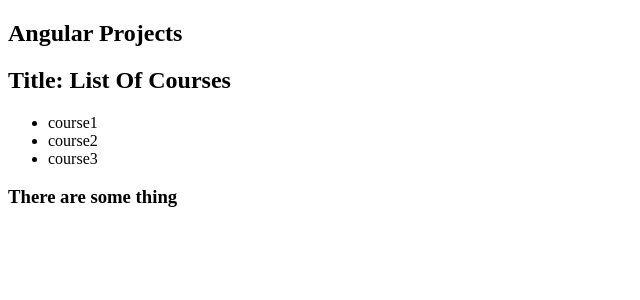
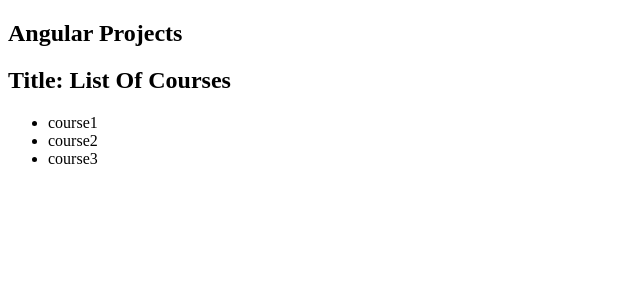
Before and after one commit to Mahfuz-Zaman/Angular-Fundamentals, an Angular app: page / in a window 1280 px wide. Shown: the top 300 px of the page, without its empty margins (0-640 px from the left). Built offline with nearby package versions, Linux system fonts and the light colour scheme.

Commit message:
remove tag

```diff
--- a/src/app/app.component.html
+++ b/src/app/app.component.html
@@ -1,3 +1,2 @@
 <h2>Angular Projects</h2>
 <courses></courses>
-<h3>There are some thing</h3>
```
